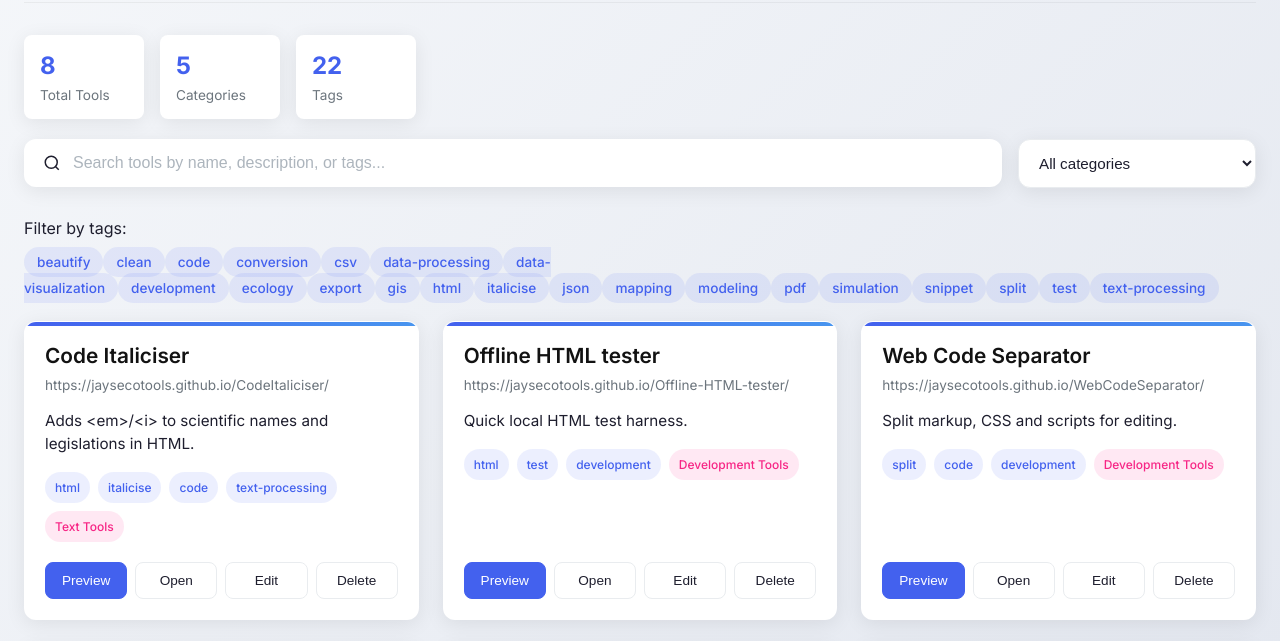
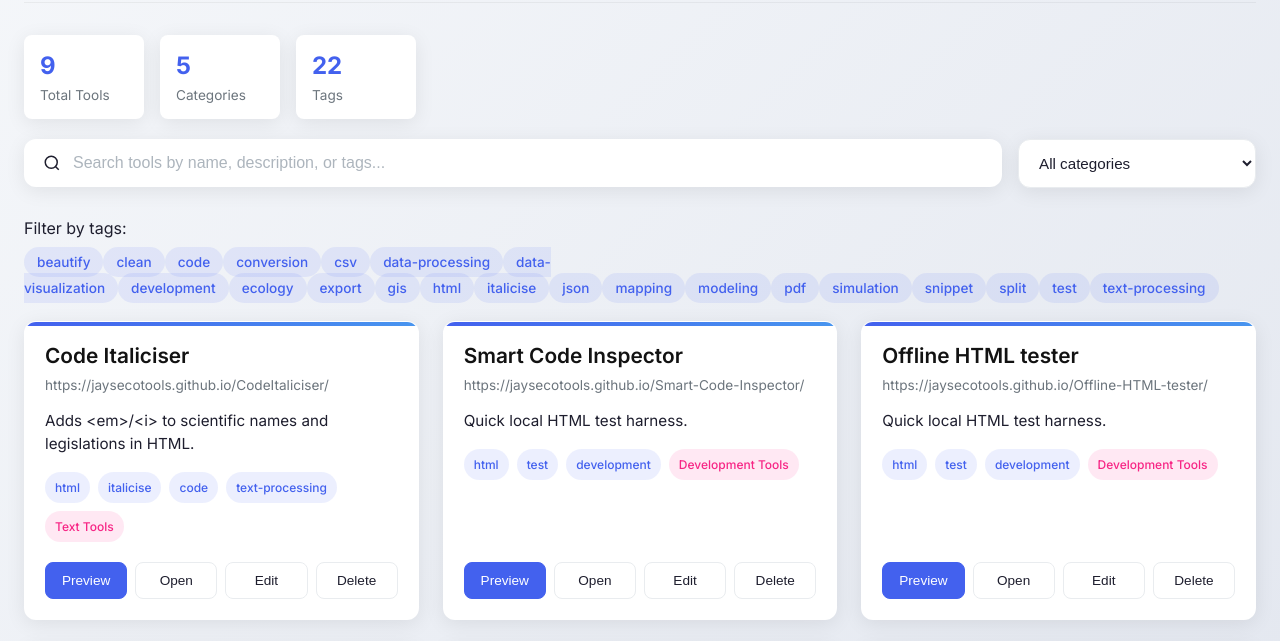
Before and after one commit to jaysecotools/Coding-Tool-Hub, a plain HTML site: page index.html in a window 1280 px wide. Shown: the part 138-779 px from the top of the page. Drawn offline with Linux system fonts and the light colour scheme.

Commit message:
Update index.html

```diff
--- a/index.html
+++ b/index.html
@@ -893,6 +893,16 @@ const DEFAULT_TOOLS = [
     favicon: "",
     notes: "Useful for academic papers with species names"
   },
+    {
+    id: cryptoRandomId(),
+    name: "Smart Code Inspector",
+    url: "https://jaysecotools.github.io/Smart-Code-Inspector/",
+    description: "Quick local HTML test harness.",
+    tags: ["html","test", "development"],
+    category: "Development Tools",
+    favicon: "",
+    notes: ""
+  },
   {
     id: cryptoRandomId(),
     name: "Offline HTML tester",
```
